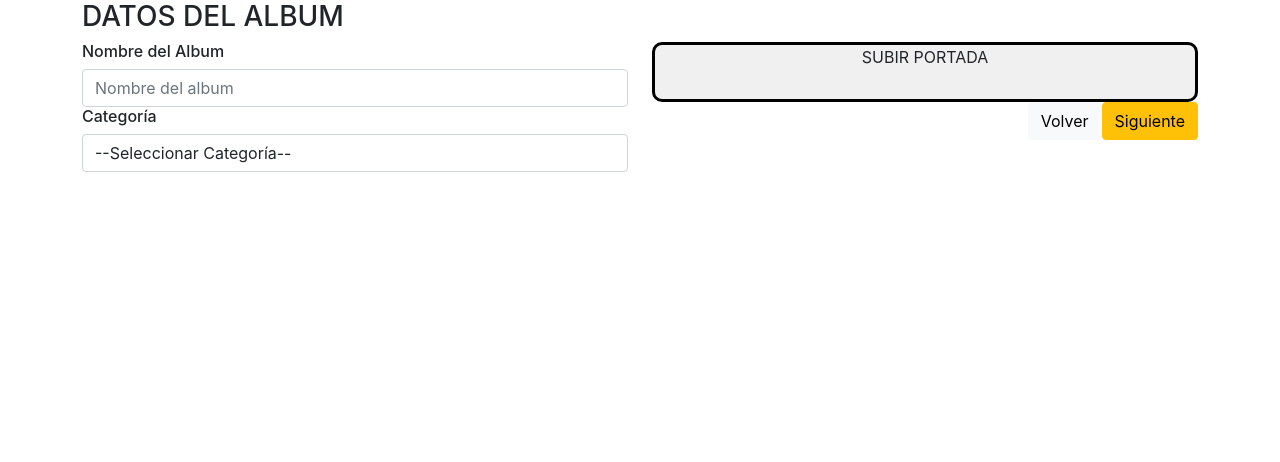
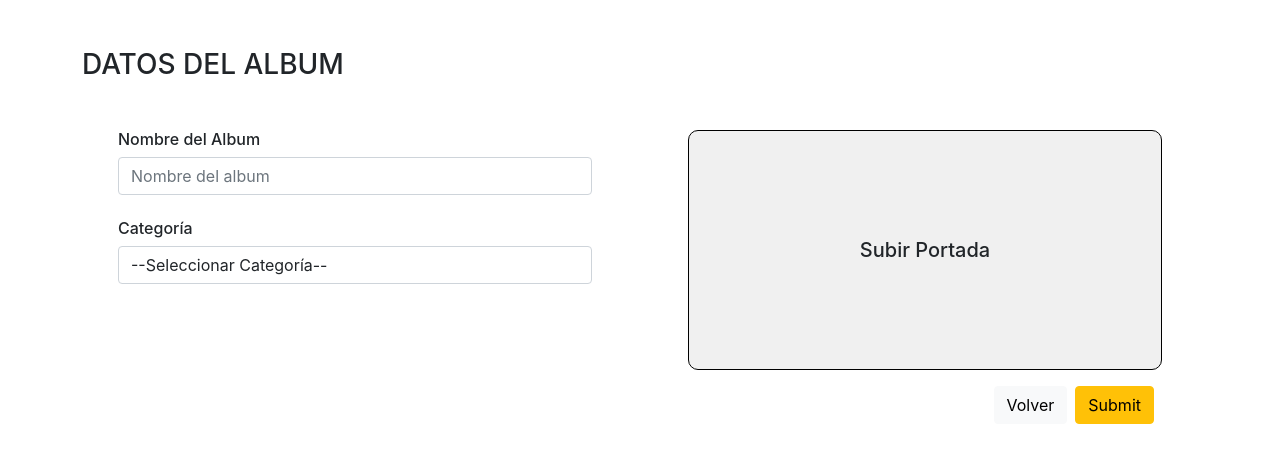
Before and after one commit to TebiV/daggler-dev-fe, a React (Create React App) app: page /new-album in a window 1280 px wide. Shown: the top 462 px of the page. Built offline with nearby package versions, Linux system fonts and the light colour scheme.

Commit message:
"Terminado" NewAlbumes.js
Terminado la presentacion, sujeto a retoques. Ya tiene comentarios y un par de useStates

```diff
--- a/src/components/albumes/NewAlbumes.js
+++ b/src/components/albumes/NewAlbumes.js
@@ -1,4 +1,4 @@
-import React from 'react';
+import React,{useState} from 'react';
 import {Link} from 'react-router-dom'
 
 //!COMENTARIOS GENERALES
@@ -11,7 +11,7 @@ TODO: Intentar replantear el input porque da mas problemas que la mierda
 
 const NewAlbumes = () => {
 
-    //Array
+    //Array de categorias hardcodeado
     const categorias= [
         {nombre:'XV'},
         {nombre:'Casamientos'},
@@ -21,28 +21,60 @@ const NewAlbumes = () => {
 
 
 
+    //* State para guardar el album con su nombre, categoria y foto
+    const [album, setAlbum] = useState({
+        nombre:'',
+        categoria:''
+
+    });
+    const [ portada , setPortada] = useState(null)
+
+    //? NKP me dijo que los cargara por separado a los datos del album y a la portada, si encontramos alguna otra forma se vera
+
+    //* A medida que vayan cambiando los campos, se van a ir guardando en el state con esta funcion
+    const handleChange = e =>{
+        setAlbum({
+            ...album,
+            [e.target.name] : e.target.value,
+
+        })
+        console.log(album.portada)
+    }
+    //* Handle la carga de la portada, el URL ese lo saque de internet,
+    //*!Hay que reveer si el URL.createObjetct etc sirve para la carga a la base de datos o si hay que pasarlo sin eso
+    const handleChangePortada = e =>{
+        setPortada([
+            URL.createObjectURL(e.target.files[0])
+        ])
+
+    }
+
+    //* No voy a comentar el codigo de html porque es una paja y no tiene sentido
     return (
+       <form
 
+       >
 
-
-
-       <form>
-            <div className="container">
+            <div className="container mt-5">
                 <h3>DATOS DEL ALBUM</h3>
-            <div className="row">
-
-                <div className="col-xs-6 col-md-6">
-                    <div className="form-group mb-4">
-                        <h6>Nombre del Album</h6>
+            <div className="row mt-5">
+                <div className="col-xs-6 col-md-6 px-5">
+                    <div className="form-group ">
+                        <h6 >Nombre del Album</h6>
                         <input
                             type="text"
+                            autoComplete="off"
                             placeholder="Nombre del album"
-                            className="form-control"
+                            className="form-control "
+                            name="nombre"
+                            onChange={handleChange}
                         />
-                        <div className="form-group">
+                        <div className="form-group mt-4">
                         <h6>Categoría</h6>
                         <select
-                            className="form-control"
+                            className="form-control mb-5"
+                            name="categoria"
+                            onChange={handleChange}
                         >
                             <option value="" >--Seleccionar Categoría--</option>
                             {categorias.map(categoria =>(
@@ -54,33 +86,51 @@ const NewAlbumes = () => {
                     </div>
                 </div>
                     </div>
-                    <div className="col-xs-6 col-md-6">
+                    <div className="col-xs-6 col-md-6 px-5">
                         <div className="row">
                             <div className="col-12">
-                                <div className="form-group">
-                                    <div className="divinputPortada" htmlFor="inputPortada">
-                                        SUBIR PORTADA
+                                <div className="form-group ">
+                                    <div className="NewAlbumes_divinputPortada" htmlFor="inputPortada">
+                                        <h5 className="newAlbumes_h5_subirportada">Subir Portada</h5>
                                         <input
                                         type="file"
                                         id="inputPortada"
-                                        multiple
-                                        className="inputPortada"
+                                        className="NewAlbumes_inputPortada"
+                                        name="portada"
+                                        onChange={handleChangePortada}
                                     />
                                         </div>
                                 </div>
                             </div>
                         </div>
                         <div className="row">
-                            <div className="col-12 botonesNewAlbumes">
+                            <div className="col-12 NewAlbumes_botones">
                                 <Link to={'/admin'}>
                                     <button type="button" className="btn btn-light">Volver</button>
                                 </Link>
-                                <Link to={'/admin'}>
-                                    <button type="button" className="btn btn-warning">Siguiente</button>
-                                </Link>
+                                <input
+                                    type="submit"
+                                    className="btn btn-warning mx-2"
+
+                                />
 
                             </div>
                         </div>
+                    </div>
+                </div>
+                <div className="row">
+                    <div className="col-6 col-xs-12">
+                    {portada===null ? null :
+                    (<div className="container">
+                    <h6>Portada seleccionada:</h6>
+                    <img src={portada} className="NewAlbumes_previewPortada" alt="portada"></img>
+                    </div>
+                    )
+                    }
+                    </div>
+                    <div className="col-6 col-xs-12">
+
+
                     </div>
                 </div>
             </div>
--- a/src/index.css
+++ b/src/index.css
@@ -12,21 +12,44 @@ code {
     monospace;
 }
 
-.divinputPortada{
+.NewAlbumes_divinputPortada{
 
   background-color: rgb(240, 240, 240);
   border-radius: 10px;
-  border: 3px solid black;
+  border: 0.5px solid black;
   text-align: center;
   width: 100%;
-  height: 100%;
+  height: 30vh;
+  overflow: hidden;
+  margin-bottom: 1rem;
+  transition: border 1.5s ease ;
 }
-.inputPortada{
+.NewAlbumes_divinputPortada:hover {
+  border: 0.5px solid #eec63c
+
+}
+.NewAlbumes_inputPortada{
+  position: relative;
   width: 100%;
   height: 100%;
   opacity: 0;
+  top:-5vh
 }
-.botonesNewAlbumes{
+.NewAlbumes_botones{
   display: flex;
   justify-content:flex-end;
 }
+.NewAlbumes_previewPortada{
+  object-fit:contain;
+  width: auto;
+  height: 250px;
+  border: 2px solid lightgray;
+  margin-left: 5%;
+}
+.newAlbumes_h5_subirportada{
+  position: relative;
+  order: 1;
+  top: 50%;
+  left: 50%;
+  transform: translate(-50%, -50%);
+}
```
Also changed, not shown: src/components/admin/login.js (added, +54 -0 lines).
